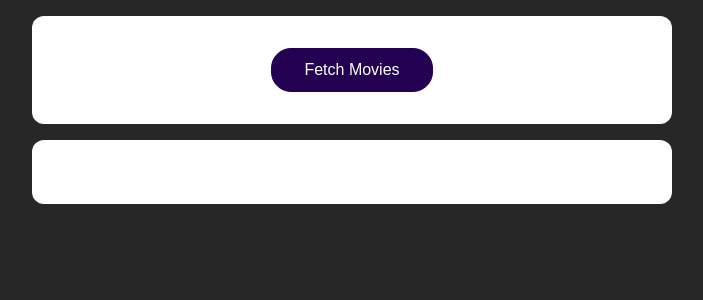
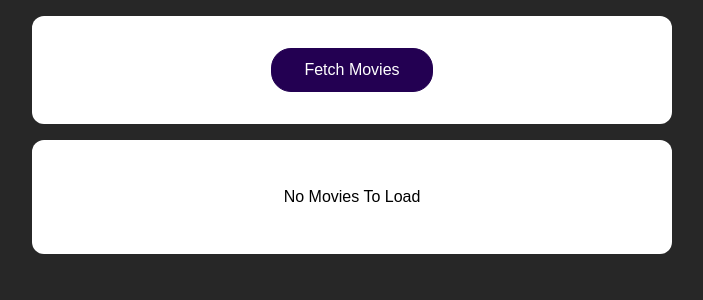
Before and after one commit to takkar94/ApiFetch, a React (Create React App) app: page / in a window 1280 px wide. Shown: the top 300 px of the page, without its empty margins (288-991 px from the left). Built offline with nearby package versions, Linux system fonts and the light colour scheme.

Commit message:
added clauses

```diff
--- a/src/App.js
+++ b/src/App.js
@@ -32,7 +32,8 @@ function App() {
         <button onClick={fetchMoviesHandler}>Fetch Movies</button>
       </section>
       <section>
-        {!isLoading && <MoviesList movies={movies} />}
+        {!isLoading && movies.length>0 && <MoviesList movies={movies} />}
+        {!isLoading && movies.length==0 && <p>No Movies To Load</p>}
         {isLoading && <p>Loading.....</p>}
       </section>
     </React.Fragment>
```
